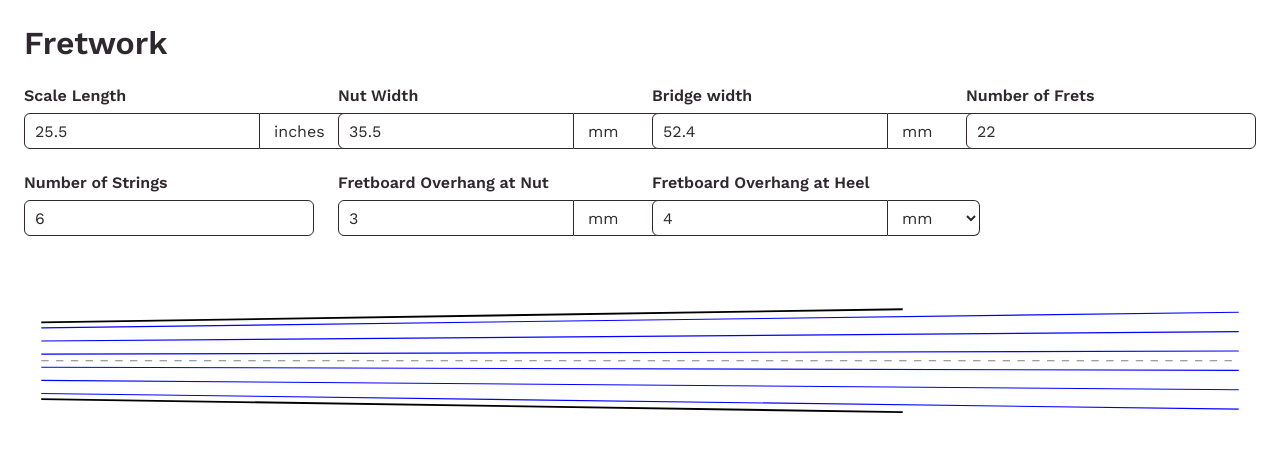
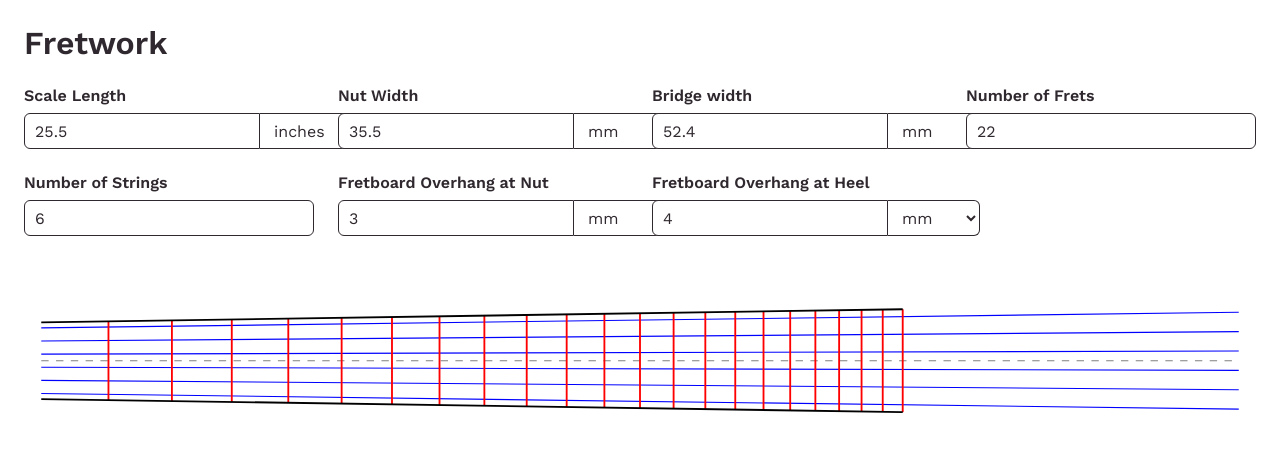
Before and after one commit to billhannah/fret-werk, a Vue app: page / in a window 1280 px wide. Shown: the top 452 px of the page. Built offline with nearby package versions, Linux system fonts and the light colour scheme.

Commit message:
Draw the frets

```diff
--- a/src/fretboard/fretboard-drawing.vue
+++ b/src/fretboard/fretboard-drawing.vue
@@ -35,6 +35,9 @@ const drawingError = computed(() => {
   if (!heelPosition.value.ok) {
     return heelPosition.value.error.message;
   }
+  if (!fretLines.value.ok) {
+    return fretLines.value.error.message;
+  }
 
   return undefined;
 });
@@ -70,8 +73,35 @@ const edgeLines = computed(() => {
   ];
 });
 
+const fretLines = computed(() => {
+  if (!heelPosition.value.ok) {
+    return heelPosition.value;
+  }
+
+  const [topEdge, bottomEdge] = edgeLines.value;
+  const scaleLength = settingsContext.settings.scaleLength.value;
+  const frets = [];
+
+  for (let fretNumber = 1; fretNumber <= settingsContext.settings.numberOfFrets; fretNumber++) {
+    const fretPosition = calculateFretPosition(fretNumber, scaleLength);
+    if (!fretPosition.ok) {
+      return fretPosition;
+    }
+
+    const edgeRatio = fretPosition.value / heelPosition.value.value;
+    frets.push({
+      fretNumber,
+      x: fretPosition.value,
+      yAtTop: topEdge.yAtNut + (topEdge.yAtHeel - topEdge.yAtNut) * edgeRatio,
+      yAtBottom: bottomEdge.yAtNut + (bottomEdge.yAtHeel - bottomEdge.yAtNut) * edgeRatio,
+    });
+  }
+
+  return { ok: true as const, value: frets };
+});
+
 const viewBox = computed(() => {
-  if (!stringLines.value.ok || !heelPosition.value.ok) {
+  if (!stringLines.value.ok || !heelPosition.value.ok || !fretLines.value.ok) {
     return undefined;
   }
 
@@ -90,7 +120,7 @@ const viewBox = computed(() => {
   <div class="fretboard-wrapper">
     <p v-if="drawingError" class="drawing-error">{{ drawingError }}</p>
     <svg
-      v-else-if="stringLines.ok && heelPosition.ok"
+      v-else-if="stringLines.ok && heelPosition.ok && fretLines.ok"
       xmlns="http://www.w3.org/2000/svg"
       :viewBox="viewBox"
       preserveAspectRatio="xMidYMid meet"
@@ -111,6 +141,15 @@ const viewBox = computed(() => {
         y1="0"
         :x2="settingsContext.settings.scaleLength.value"
         y2="0"
+      />
+      <line
+        v-for="line in fretLines.value"
+        :key="`fret-${line.fretNumber}`"
+        class="fret"
+        :x1="line.x"
+        :y1="line.yAtTop"
+        :x2="line.x"
+        :y2="line.yAtBottom"
       />
       <line
         v-for="(line, index) in edgeLines"
@@ -139,6 +178,7 @@ const viewBox = computed(() => {
 
 .fret {
   stroke: red;
+  stroke-width: 1;
 }
 
 .string {
```
